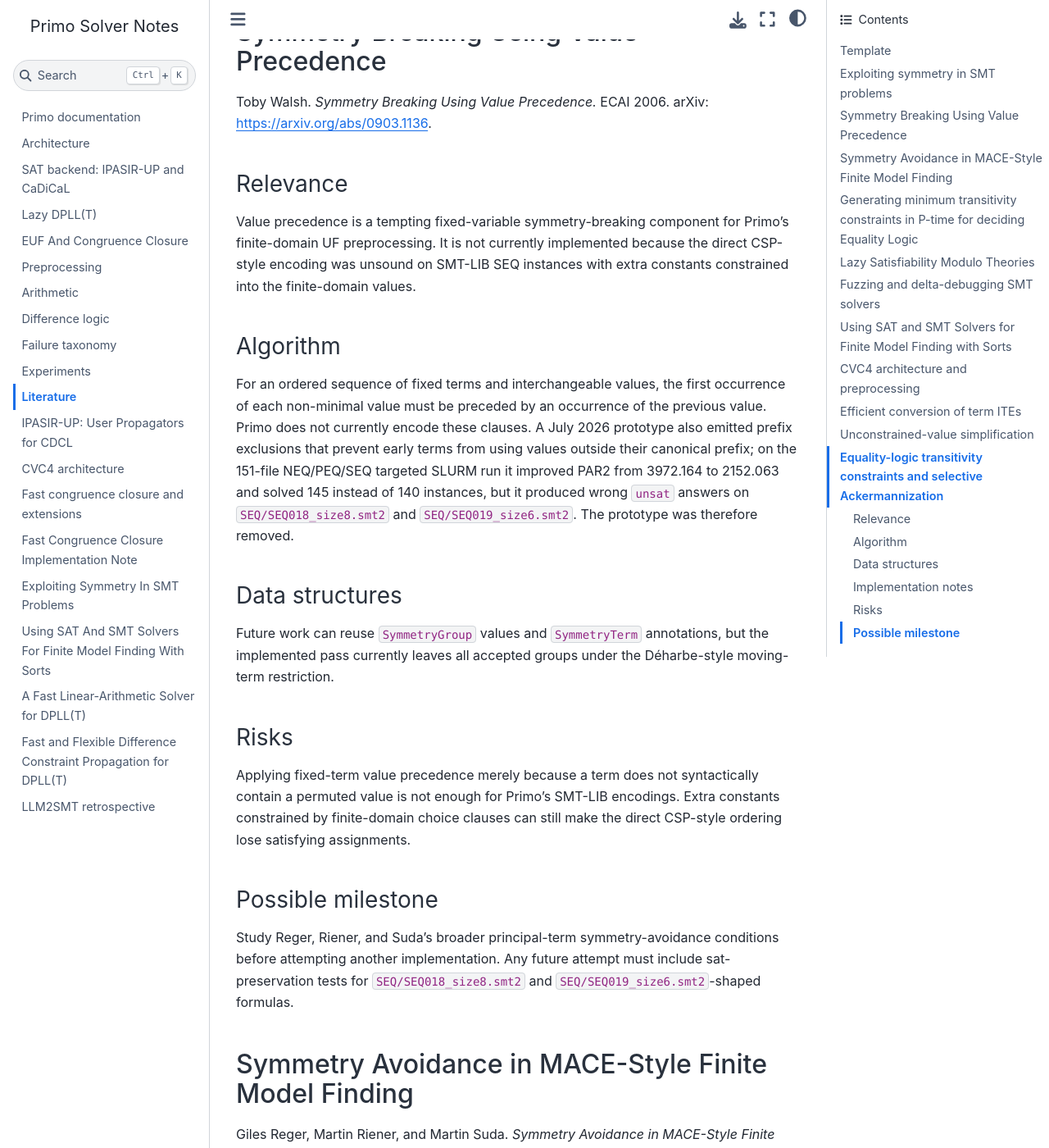
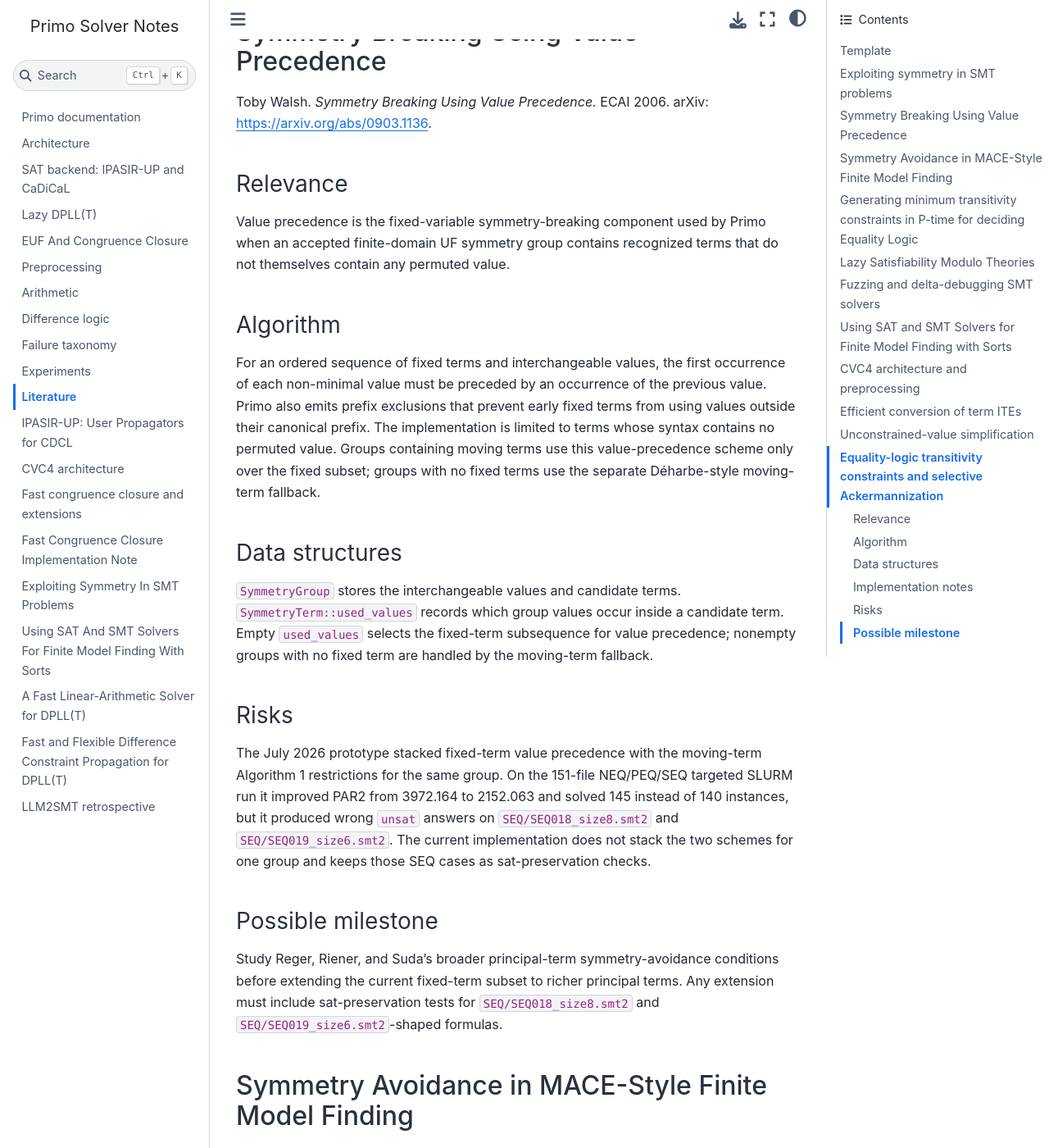
Before and after one commit to primo-solver/primo, a Jupyter Book: the page built from docs/literature.md, in a window 1280 px wide and 1400 px high, scrolled down 1870 px. Shown: the whole window at 82% size. Built offline with Jupyter Book 1.0.4 settings and Sphinx 7.4.7 and the Sphinx Book theme 1.1.4, drawn with Linux system fonts in a browser that asks for light colours.

Commit message:
Use fixed-term value precedence for UF symmetry

```diff
--- a/docs/literature.md
+++ b/docs/literature.md
@@ -76,41 +76,44 @@ arXiv: <https://arxiv.org/abs/0903.1136>.
 
 ### Relevance
 
-Value precedence is a tempting fixed-variable symmetry-breaking component for
-Primo's finite-domain UF preprocessing. It is not currently implemented because
-the direct CSP-style encoding was unsound on SMT-LIB SEQ instances with extra
-constants constrained into the finite-domain values.
+Value precedence is the fixed-variable symmetry-breaking component used by
+Primo when an accepted finite-domain UF symmetry group contains recognized terms
+that do not themselves contain any permuted value.
 
 ### Algorithm
 
 For an ordered sequence of fixed terms and interchangeable values, the first
 occurrence of each non-minimal value must be preceded by an occurrence of the
-previous value. Primo does not currently encode these clauses. A July 2026
-prototype also emitted prefix exclusions that prevent early terms from using
-values outside their canonical prefix; on the 151-file NEQ/PEQ/SEQ targeted
-SLURM run it improved PAR2 from 3972.164 to 2152.063 and solved 145 instead of
-140 instances, but it produced wrong `unsat` answers on `SEQ/SEQ018_size8.smt2`
-and `SEQ/SEQ019_size6.smt2`. The prototype was therefore removed.
+previous value. Primo also emits prefix exclusions that prevent early fixed
+terms from using values outside their canonical prefix. The implementation is
+limited to terms whose syntax contains no permuted value. Groups containing
+moving terms use this value-precedence scheme only over the fixed subset; groups
+with no fixed terms use the separate Déharbe-style moving-term fallback.
 
 ### Data structures
 
-Future work can reuse `SymmetryGroup` values and `SymmetryTerm` annotations, but
-the implemented pass currently leaves all accepted groups under the
-Déharbe-style moving-term restriction.
+`SymmetryGroup` stores the interchangeable values and candidate terms.
+`SymmetryTerm::used_values` records which group values occur inside a candidate
+term. Empty `used_values` selects the fixed-term subsequence for value
+precedence; nonempty groups with no fixed term are handled by the moving-term
+fallback.
 
 ### Risks
 
-Applying fixed-term value precedence merely because a term does not syntactically
-contain a permuted value is not enough for Primo's SMT-LIB encodings. Extra
-constants constrained by finite-domain choice clauses can still make the direct
-CSP-style ordering lose satisfying assignments.
+The July 2026 prototype stacked fixed-term value precedence with the moving-term
+Algorithm 1 restrictions for the same group. On the 151-file NEQ/PEQ/SEQ
+targeted SLURM run it improved PAR2 from 3972.164 to 2152.063 and solved 145
+instead of 140 instances, but it produced wrong `unsat` answers on
+`SEQ/SEQ018_size8.smt2` and `SEQ/SEQ019_size6.smt2`. The current implementation
+does not stack the two schemes for one group and keeps those SEQ cases as
+sat-preservation checks.
 
 ### Possible milestone
 
 Study Reger, Riener, and Suda's broader principal-term symmetry-avoidance
-conditions before attempting another implementation. Any future attempt must
-include sat-preservation tests for `SEQ/SEQ018_size8.smt2` and
-`SEQ/SEQ019_size6.smt2`-shaped formulas.
+conditions before extending the current fixed-term subset to richer principal
+terms. Any extension must include sat-preservation tests for
+`SEQ/SEQ018_size8.smt2` and `SEQ/SEQ019_size6.smt2`-shaped formulas.
 
 ## Symmetry Avoidance in MACE-Style Finite Model Finding
 
```
Also changed, not shown: docs/papers/smt-symmetry-breaking.md (+9 -6 lines), docs/preprocessing.md (+18 -14 lines), 3 other files.
